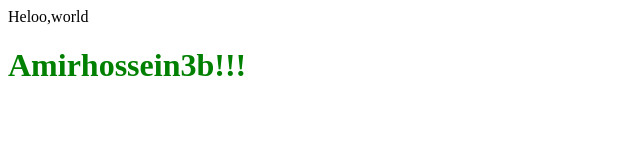
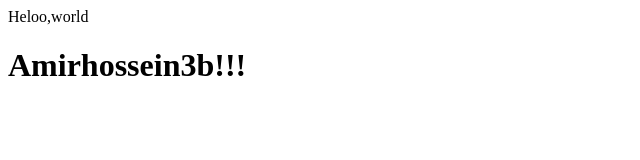
Before and after one commit to AmirhosseinBaghbanbashi/Cs50xiran2, a plain HTML site: page index.html in a window 1280 px wide. Shown: the whole page, without its empty margins (0-640 px from the left). Drawn offline with Linux system fonts and the light colour scheme.

Commit message:
Update index.html

```diff
--- a/index.html
+++ b/index.html
@@ -9,7 +9,7 @@
 <!-- this is body -->
 <body>
     Heloo,world
-    <h1 style="color:green;">Amirhossein3b!!!</h1>
+    <h1 style="color:;">Amirhossein3b!!!</h1>
 
 </body>
 </html>
```
